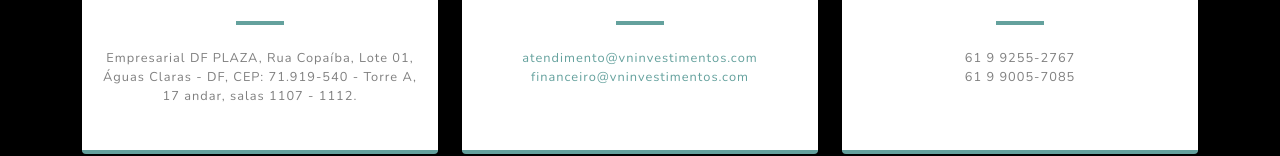
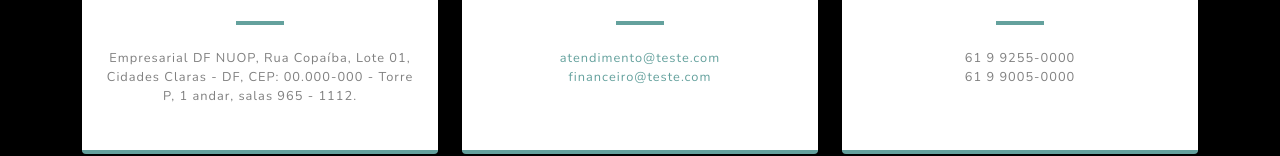
Before and after one commit to pAmanda/nvinvestimentos, a plain HTML site: page index.html in a window 1280 px wide. Shown: the part 5464-5620 px from the top of the page. Drawn offline with nearby package versions, Linux system fonts and the light colour scheme.

Commit message:
Update index.html

```diff
--- a/index.html
+++ b/index.html
@@ -188,10 +188,10 @@
                                 <i class="fas fa-map-marked-alt text-primary mb-2"></i>
                                 <h4 class="text-uppercase m-0">Endereço</h4>
                                 <hr class="my-4" />
-                                <div class="small text-black-50">Empresarial DF PLAZA, Rua Copaíba,
-                                    Lote 01, Águas Claras - DF, CEP:
-                                    71.919-540 - Torre A, 17 andar,
-                                    salas 1107 - 1112.
+                                <div class="small text-black-50">Empresarial DF NUOP, Rua Copaíba,
+                                    Lote 01, Cidades Claras - DF, CEP:
+                                    00.000-000 - Torre P, 1 andar,
+                                    salas 965 - 1112.
                                     </div>
                             </div>
                         </div>
@@ -202,8 +202,8 @@
                                 <i class="fas fa-envelope text-primary mb-2"></i>
                                 <h4 class="text-uppercase m-0">Email</h4>
                                 <hr class="my-4" />
-                                <div class="small text-black-50"><a href="#!">atendimento@vninvestimentos.com</a></div>
-                                <div class="small text-black-50"><a href="#!">financeiro@vninvestimentos.com</a></div>
+                                <div class="small text-black-50"><a href="#!">atendimento@teste.com</a></div>
+                                <div class="small text-black-50"><a href="#!">financeiro@teste.com</a></div>
                             </div>
                         </div>
                     </div>
@@ -213,8 +213,8 @@
                                 <i class="fas fa-mobile-alt text-primary mb-2"></i>
                                 <h4 class="text-uppercase m-0">Telefone</h4>
                                 <hr class="my-4" />
-                                <div class="small text-black-50">61 9 9255-2767</div>
-                                <div class="small text-black-50">61 9 9005-7085</div>
+                                <div class="small text-black-50">61 9 9255-0000</div>
+                                <div class="small text-black-50">61 9 9005-0000</div>
                             </div>
                         </div>
                     </div>
```
